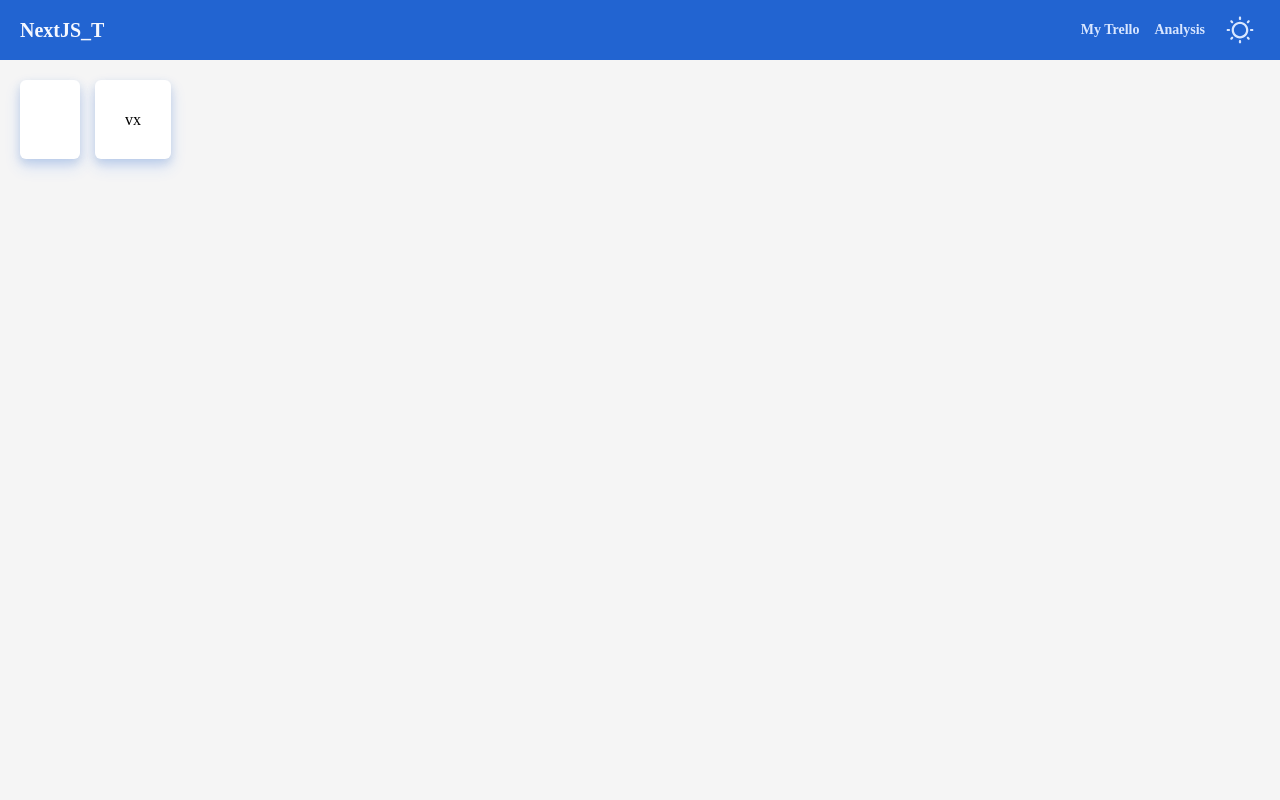
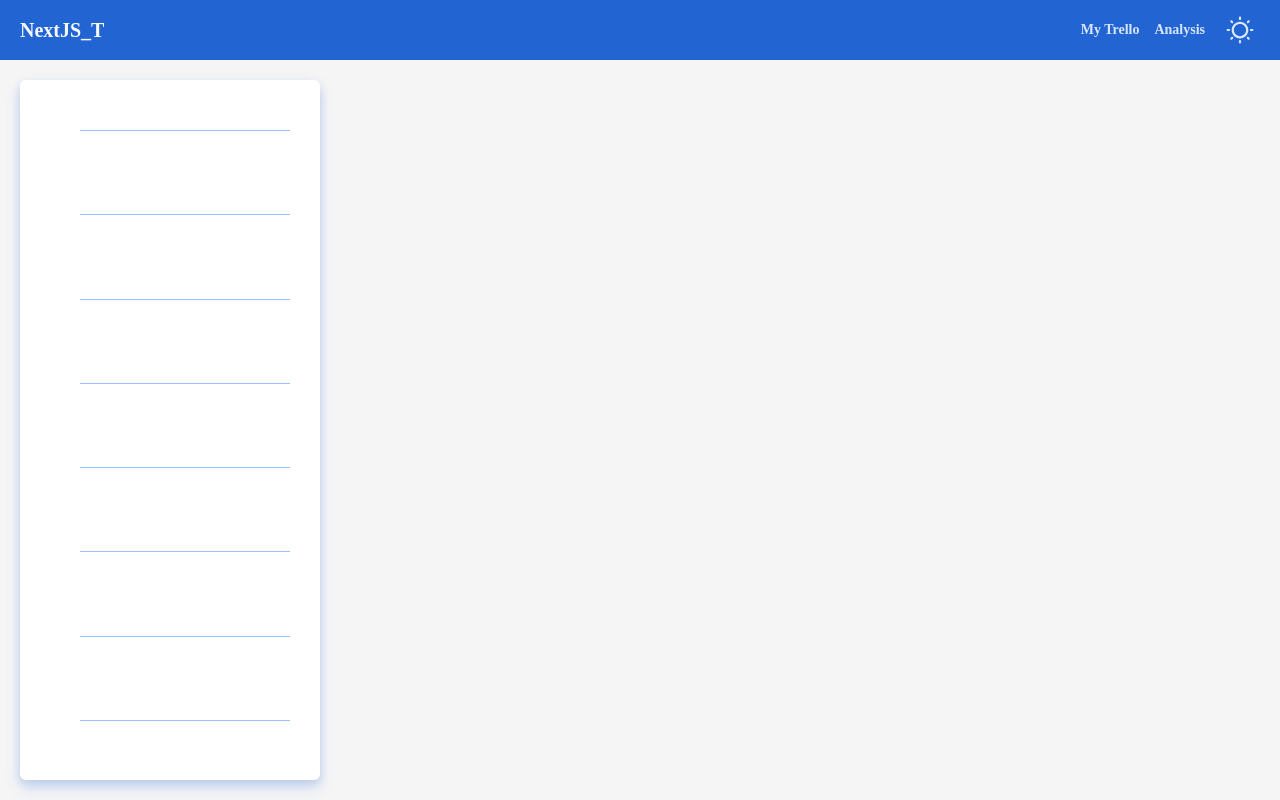
Before and after one commit to dee0518/NextJS_Trello, a Next.js app: page /analysis in a window 1280 px wide. Built offline with nearby package versions, Linux system fonts and the light colour scheme.

Commit message:
:art: anaylsis chart bg 작업 중

```diff
--- a/pages/analysis.jsx
+++ b/pages/analysis.jsx
@@ -9,15 +9,24 @@ const Analysis = () => {
   return (
     <AnalysisWrapper>
       <ChartWrapper>
+        <ChartBg>
+          <ChartBgLine />
+          <ChartBgLine />
+          <ChartBgLine />
+          <ChartBgLine />
+          <ChartBgLine />
+          <ChartBgLine />
+          <ChartBgLine />
+          <ChartBgLine />
+        </ChartBg>
         {trelloList.length > 0 &&
           trelloList.map((trello) => (
-            <Fragment key={trello.id}>
-              <CharLabel>{trello.title}</CharLabel>
-              <CharBar count={trello.cards.length * 10} />
-            </Fragment>
+            <BarWrapper key={trello.id}>
+              <BarLabel>{trello.title}</BarLabel>
+              <Bar count={trello.cards.length * 50} />
+            </BarWrapper>
           ))}
       </ChartWrapper>
-      <ChartWrapper>vx</ChartWrapper>
     </AnalysisWrapper>
   );
 };
@@ -25,25 +34,61 @@ const Analysis = () => {
 const AnalysisWrapper = styled.div`
   display: flex;
   gap: 15px;
+  height: calc(100vh - 60px);
   padding: 20px;
 `;
 
 const ChartWrapper = styled.div`
-  padding: 30px;
+  position: relative;
+  display: flex;
+  flex-flow: row nowrap;
+  justify-content: center;
+  gap: 25px;
+  align-items: end;
+  min-width: 300px;
+  padding: 50px 60px 30px 100px;
   border-radius: 6px;
   background: ${({ theme }) => theme.trelloListBg};
   box-shadow: ${({ theme }) => theme.trelloShadow};
   transition: background 0.3s ease;
 `;
 
-const CharLabel = styled.span`
+const ChartBg = styled.div`
+  position: absolute;
+  left: 0;
+  top: 0;
+  width: 100%;
+  height: 100%;
+  padding: 50px 30px 59px 60px;
+  display: flex;
+  flex-flow: column nowrap;
+  justify-content: space-between;
+`;
+
+const ChartBgLine = styled.div`
+  width: 100%;
+  height: 1px;
+  background: ${({ theme }) => theme.color30};
+`;
+
+const BarWrapper = styled.div`
+  position: relative;
+  z-index: 1;
+  display: flex;
+  flex-flow: column-reverse nowrap;
+  align-items: center;
+  gap: 10px;
+`;
+
+const BarLabel = styled.span`
   font-size: 16px;
+  color: ${({ theme }) => theme.color100};
 `;
-const CharBar = styled.div`
+const Bar = styled.div`
   width: 50px;
   height: ${(props) => props.count}px;
   border-radius: 4px 4px 0 0;
-  background: ${({ theme }) => theme.color70};
+  background: ${({ theme }) => theme.color60};
 `;
 
 export default Analysis;
```
